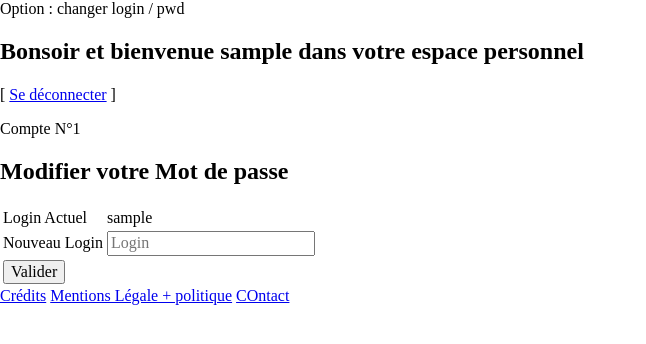
After one commit to Lopale/GCP5, a PHP site: page /change-login.php in a window 1280 px wide. The commit adds this page. Shown: the top 344 px of the page, without its empty margins (0-646 px from the left). Run offline with PHP 8.4, Linux system fonts and the light colour scheme; the visitor is signed in with stand-in values (Sample User, id 1).

Commit message:
Ajout de la possibilité de modifier son login et son mot de passe

```diff
--- /dev/null
+++ b/change-login.php
@@ -0,0 +1,124 @@
+<?php
+    session_start();
+   if(!$_SESSION["login"]){
+        header("location:login.php");
+        exit();
+    }
+
+    if(date("H") < 18) $greeting = "Bonjour"; else $greeting = "Bonsoir";
+
+    $bienvenue = "<span class='greeting'>".$greeting."</span> et bienvenue ".$_SESSION['login']. " dans votre espace personnel";
+
+require_once('inc/config.php');
+
+if($debug){
+  error_reporting(E_ALL);
+  ini_set("display_errors", 1);
+
+  if($debug_phpinfo){
+    phpinfo();
+  }
+}
+
+if(isset($_POST["valider"])){
+    $NewLogin     = $_POST["login"];
+
+
+    $arrayError = array();
+
+    if(empty($NewLogin)){
+        array_push($arrayError,"Login laissé vide !");
+    }
+
+
+
+    if(empty($arrayError)){
+        include("inc/connect.php");
+        $sel=$db->prepare("select login from user where login=? ");
+        $sel->execute(array($NewLogin));
+        $tab=$sel->fetchAll();
+
+        if(count($tab)>0){
+            if($tab[0]['login'] == $NewLogin ){
+                array_push($arrayError,"Login déjà enregistré !");
+            }
+        }
+         else{
+            $sth = $db->prepare('UPDATE user SET login = :login WHERE login = :OldLogin AND id_user= :id_user ;');
+            if (
+            $sth->execute(array(':login' => $NewLogin, ':OldLogin' => $_SESSION["login"], 'id_user' => $_SESSION["id_user"]))){
+                $_SESSION["login"]=($NewLogin);
+                header("location:compte.php?LoginValid");
+            }else{
+                array_push($arrayError,"l'enregistrement n'a pas fonctionné !");
+            }
+        }
+
+
+    }
+
+
+}
+
+
+?>
+
+
+
+<?php include('inc/header.php');?>
+
+Option : changer login / pwd<br/>
+
+
+<h2><?php echo $bienvenue?></h2>
+
+[ <a href="deconnexion.php">Se déconnecter</a> ]
+<p>Compte N°<?php echo $_SESSION["id_user"]; ?></p>
+
+
+
+<div>
+	<h2>Modifier votre Mot de passe</h2>
+
+
+<div class="erreur">
+    <?php
+    if(!empty($arrayError)){
+
+        foreach($arrayError as $element){
+           echo $element . '<br />'; // affichera $arrayError[0], $arrayError[1] etc.
+        }
+    }
+    ?>
+
+</div>
+
+
+<form name="fo" method="post" action="">
+    <table>
+        <tr>
+            <td>Login Actuel</td>
+            <td>
+                <?php echo $_SESSION["login"]; ?>
+            </td>
+        </tr>
+        <tr>
+            <td>Nouveau Login</td>
+            <td>
+                <input type="text" name="login" placeholder="Login" value="<?php if(isset($NewLogin)){ echo $NewLogin; } ?>" required /><br />
+            </td>
+        </tr>
+        <tr>
+            <td colspan="2">
+                <input type="submit" name="valider" value="Valider" />
+            </td>
+        </tr>
+    </table>
+</form>
+
+
+
+</div>
+
+
+<?php include('inc/footer.php');?>
--- a/css/style.css
+++ b/css/style.css
@@ -16,3 +16,11 @@ main section {
 	border: 1px solid burlywood;
 	width: 100%;
 }
+
+.erreur, .erreur p {
+	color: red;
+}
+
+.valid, .valid p {
+	color: green;
+}
--- a/inc/footer.php
+++ b/inc/footer.php
@@ -1,5 +1,7 @@
 <footer>
 	<a href="credits.php">Crédits</a>
+	<a href="#">Mentions Légale + politique</a>
+	<a href="#">COntact</a>
 </footer>
 
 <?php
--- a/inscription.php
+++ b/inscription.php
@@ -122,13 +122,13 @@ Création de compte
     <?php// if(isset($erreur)){ echo $erreur; } ?>
 </div>
 
-
+<!-- https://www.developpez.net/forums/d1417324/webmasters-developpement-web/balisage-x-html-validation-w3c/modification-pattern-balise-input-password/ -->
 
 <form name="fo" method="post" action="">
    <input type="text" name="login" placeholder="Login" value="<?php if(isset($login)){ echo $login; } ?>" required /><br />
    <input type="email" name="mail" placeholder="Mail" value="<?php if(isset($mail)){ echo $mail; } ?>" required /><br />
-   <input type="password" name="pass" placeholder="Mot de passe" required /><br />
-   <input type="password" name="repass" placeholder="Confirmer Mot de passe" required /><br />
+   <input id="mdp" type="password" name="pass" placeholder="Mot de passe" minlength="6" pattern=".[a-zA-Z0-9]{6,}" title="6 caractères alphanumériques minimum" onchange="form.mdp_confirm.pattern = (this.value == '' ? '.[a-zA-Z0-9]{6,}' : this.value);"/><br />
+   <input type="password" name="repass" placeholder="Confirmer Mot de passe" minlength="6" required  pattern=".[a-zA-Z0-9]{6,}" title="6 caractères alphanumériques minimum" /><br />
    <input type="submit" name="valider" value="S'inscrire" />
 </form>
 
--- a/js/script.js
+++ b/js/script.js
@@ -12,7 +12,6 @@ function greeting(){
     $(".greeting").html(myGreeting);
 }
 
-
 $( document ).ready(function() {
     console.log( "ready!" );
     greeting();
```
Also changed, not shown: adventure.php (+12 -3 lines), change-mdp.php (added, +138 -0 lines), compte.php (+14 -40 lines), changelog.txt.
